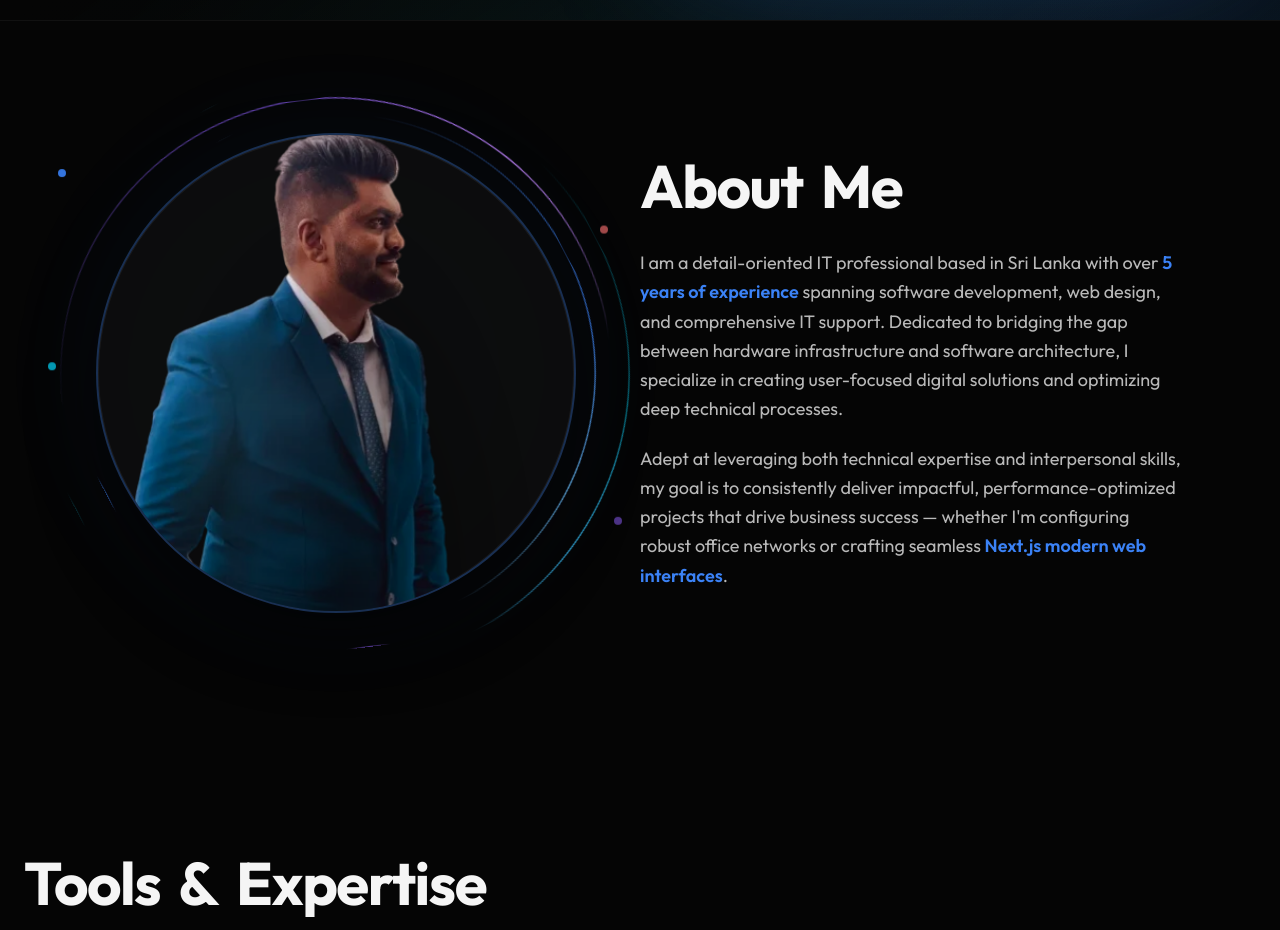
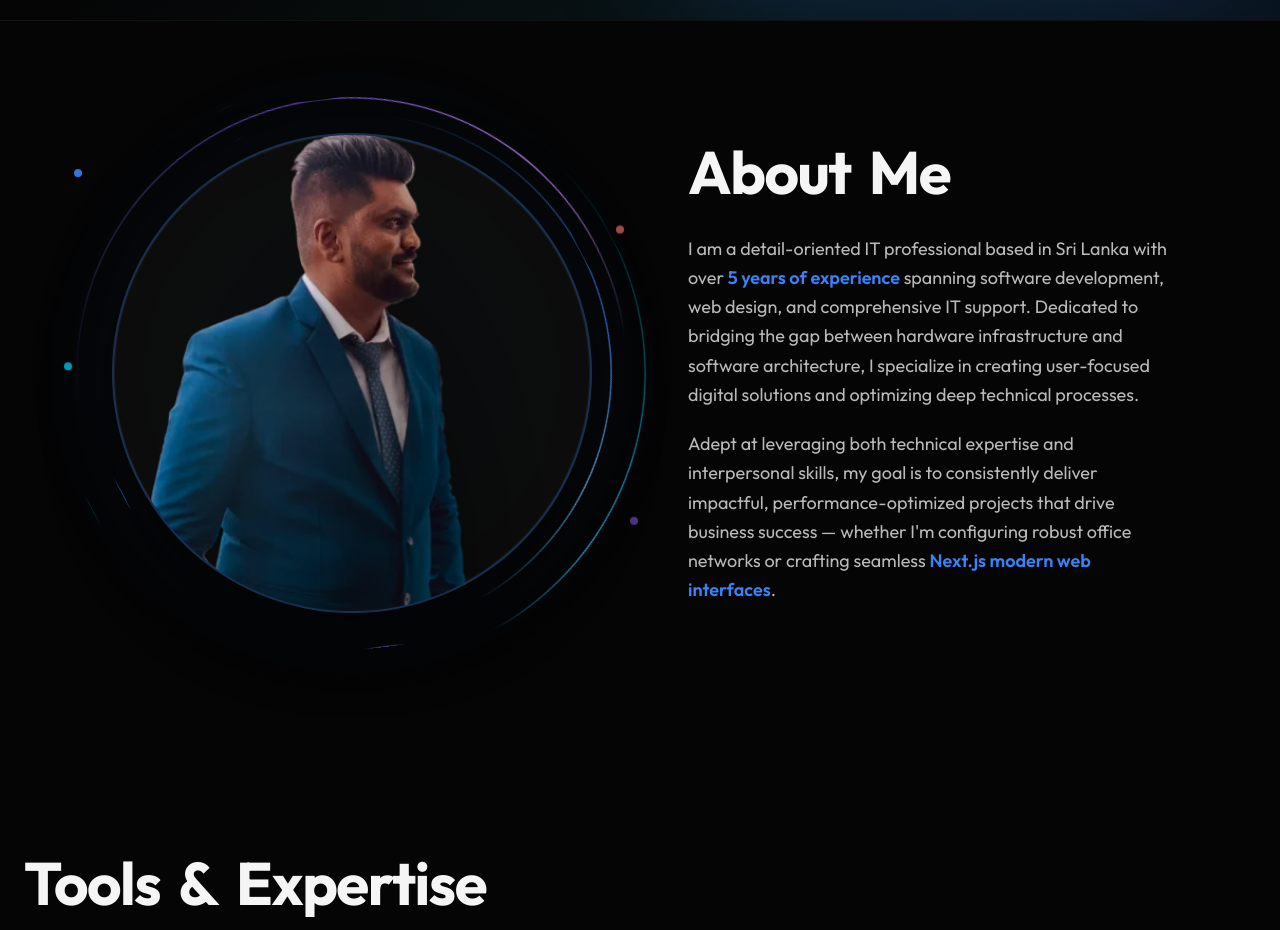
Before and after one commit to RandikaDev94/Randika_Portfolio, a Next.js app: page / in a window 1280 px wide. Shown: the part 780-1710 px from the top of the page. Built offline with nearby package versions, Linux system fonts and the light colour scheme.

Commit message:
About: balanced outer padding and column gap

```diff
--- a/src/components/sections/About.tsx
+++ b/src/components/sections/About.tsx
@@ -108,8 +108,8 @@ export default function About() {
       id="about"
       className="py-20 md:py-28 relative border-t border-foreground/5 overflow-hidden"
     >
-      <div className="w-full px-6 lg:px-16 xl:px-24">
-        <div className="flex flex-col lg:flex-row items-center justify-between gap-12 lg:gap-16">
+      <div className="w-full px-8 sm:px-12 lg:px-20 xl:px-28">
+        <div className="flex flex-col lg:flex-row items-center justify-between gap-12 lg:gap-24">
 
           {/* ── LEFT: Image with Orb Effect ─────────────────────────────────── */}
           <motion.div
```
